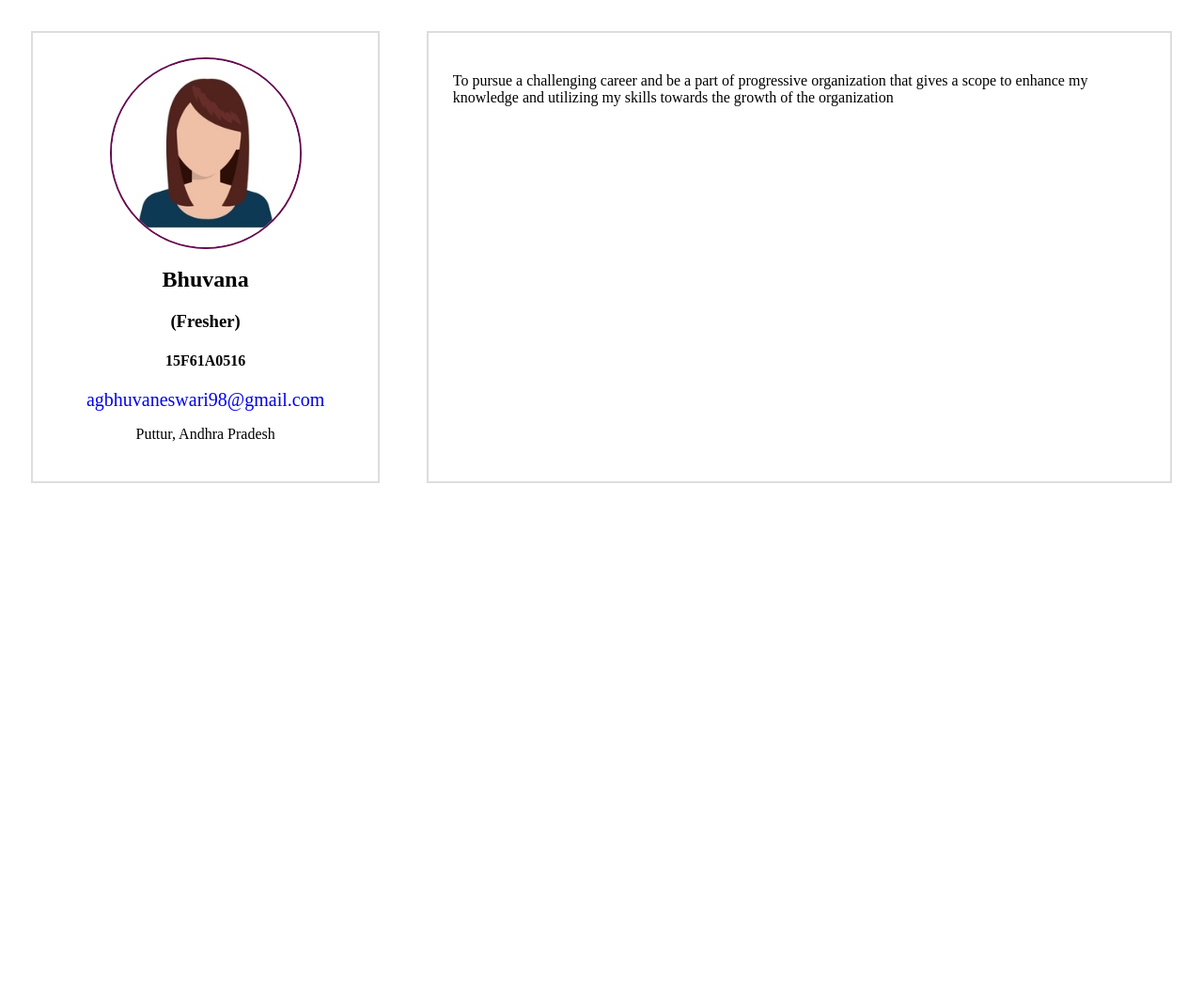
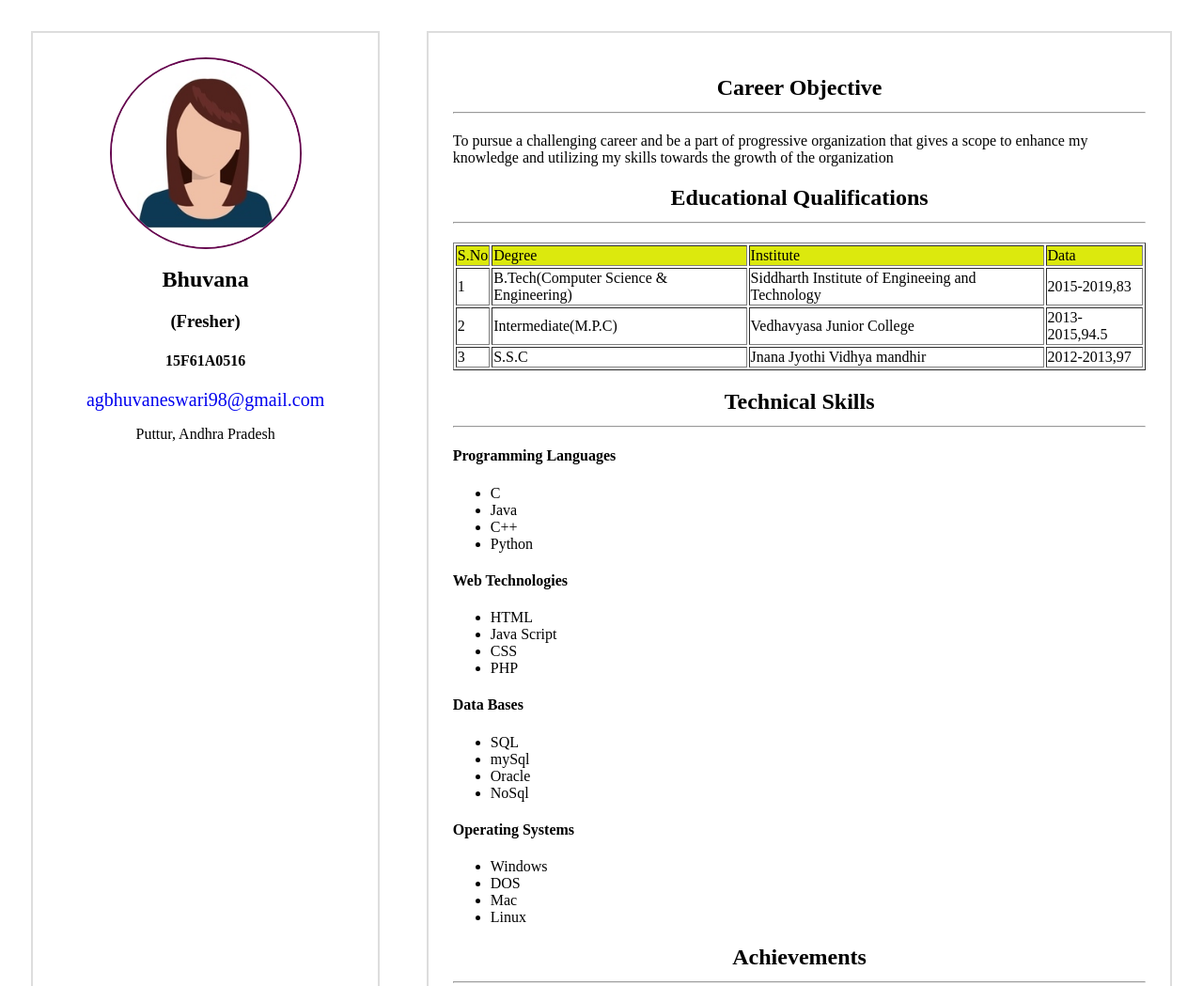
Before and after one commit to AGBhuvaneswari516/resume, a plain HTML site: page resume.html in a window 1280 px wide. Shown: the top 1049 px of the page at 94% size. Before the commit the page ends 800 px from the top, so only its background shows below. Drawn offline with Linux system fonts and the light colour scheme.

Commit message:
commited

```diff
--- a/data.json
+++ b/data.json
@@ -1,5 +1,51 @@
 {
   "career":{
     "info":"To pursue a challenging career and be a part of progressive organization that gives a scope to enhance my knowledge and utilizing my skills towards the growth of the organization"
-  }
+  },
+  "education":[
+    {
+      "degree":"B.Tech(Computer Science & Engineering)",
+      "institute":"Siddharth Institute of Engineeing and Technology",
+      "data":["2015-2019","83"]
+    },
+    {
+      "degree":"Intermediate(M.P.C)",
+      "institute":"Vedhavyasa Junior College",
+      "data":["2013-2015","94.5"]
+    },
+    {
+      "degree":"S.S.C",
+      "institute":"Jnana Jyothi Vidhya mandhir",
+      "data":["2012-2013","97"]
+    }
+  ],
+  "skills":[
+    {
+      "title":"Programming Languages",
+      "set":["C","Java","C++","Python"]
+    },
+    {
+      "title":"Web Technologies",
+      "set":["HTML","Java Script","CSS","PHP"]
+    },
+    {
+      "title":"Data Bases",
+      "set":["SQL","mySql","Oracle","NoSql"]
+    },
+    {
+      "title":"Operating Systems",
+      "set":["Windows","DOS","Mac","Linux"]
+    }
+  ],
+  "achivements":[
+    {
+      "achievedData":"Got 1st Prize in Code & Debugging."
+    },
+    {
+      "achievedData":"Got 2nd Prize in Technical Quiz."
+    },
+    {
+      "achievedData":"Got 2nd Prize in Running."
+    }
+  ]
 }
--- a/main.js
+++ b/main.js
@@ -13,10 +13,75 @@ var fetchedData=loadJSON("data.json");
 fetchedData.then(data=>{
   console.log(data);
   career(data.career);
+  education(data.education);
+  skills(data.skills);
+  achivements(data.achivements);
 })
 var child2=document.querySelector("#child2");
+//career
 function career(car){
+  var h=document.createElement("h2");
+  h.textContent="Career Objective";
+  child2.appendChild(h);
+  var hLine=document.createElement("hr");
+  h.appendChild(hLine);
   var p=document.createElement("p");
   p.textContent=car.info;
   child2.appendChild(p);
 }
+//education
+function education(edu){
+  var h=document.createElement("h2");
+  h.textContent="Educational Qualifications";
+  child2.appendChild(h);
+  var hLine=document.createElement("hr");
+  h.appendChild(hLine);
+  var table=document.createElement("table");
+  child2.appendChild(table);
+  var tr="<tr>    <td>S.No</td>  <td>Degree</td>  <td>Institute</td> <td>Data</td>   </tr>";
+  //table.innerHTML=tr;
+  table.border="1";
+  var tr1="";
+  for (var i = 0; i < edu.length; i++) {
+    tr1+="<tr>   <td>"+(i+1)+"</td>     <td>"+edu[i].degree+"</td>     <td>"+edu[i].institute+"</td>    <td>"+edu[i].data+"</td>   </tr>";
+  }
+  table.innerHTML=tr+tr1;
+}
+//skills
+function skills(skill){
+  var h=document.createElement("h2");
+  h.textContent="Technical Skills";
+  child2.appendChild(h);
+  var hLine=document.createElement("hr");
+  h.appendChild(hLine);
+
+  for (var i = 0; i < skill.length; i++) {
+  var title=document.createElement("h4");
+  title.textContent=skill[i].title;
+  child2.appendChild(title);
+  var list=document.createElement("ul");
+  child2.appendChild(list);
+  for (var j = 0; j < skill[i].set.length; j++) {
+    var listItem=document.createElement("li");
+    listItem.textContent=skill[i].set[j];
+    list.appendChild(listItem);
+  }
+}
+}
+//achivements
+function achivements(achivement){
+  var h=document.createElement("h2");
+  h.textContent="Achievements";
+  child2.appendChild(h);
+  var hLine=document.createElement("hr");
+  h.appendChild(hLine);
+  var list=document.createElement("ul");
+  child2.appendChild(list);
+  var i=0;
+  while (i<achivement.length) {
+     var listItem=document.createElement("li");
+     listItem.textContent=achivement[i].achievedData;
+     list.appendChild(listItem);
+     i++;
+  }
+}
--- a/style.css
+++ b/style.css
@@ -1,3 +1,6 @@
+tr:nth-child(1){
+  background: #DCE90D;
+}
 .parent{
   display: flex;
   flex-direction: row;
```
